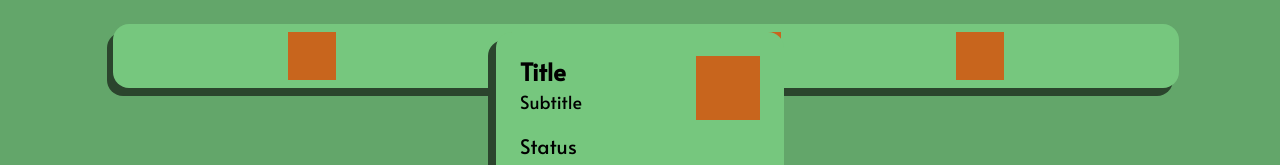
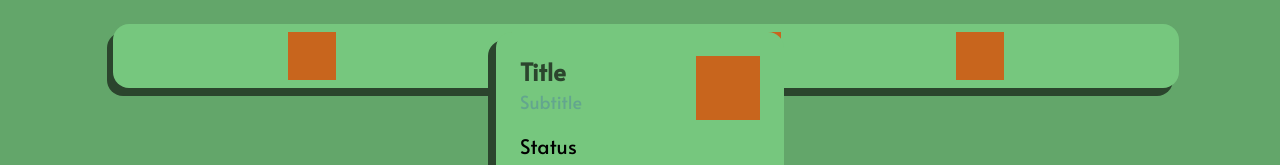
Before and after one commit to dompetriella/dompetriella-react, a React (Vite) app: page / in a window 1280 px wide. Shown: the top 165 px of the page. Built offline with nearby package versions, Linux system fonts and the light colour scheme.

Commit message:
need to add text colors

```diff
--- a/src/components/projects/components/ProjectItem.tsx
+++ b/src/components/projects/components/ProjectItem.tsx
@@ -12,7 +12,10 @@ export function ProjectItem() {
     ? AppColors.darkGreenAuxilary
     : AppColors.black;
 
-  return (
+    const headingTextColor = lightModeState ? AppColors.darkGreenAuxilary : AppColors.white
+    const subheadingTextColor = lightModeState ? AppColors.blueGreenTertiary : AppColors.lightBlackSecondary
+
+    return (
     <div className="relative m-8">
       <div
         style={{ backgroundColor: itemBackgroundColor, zIndex: 1 }}
@@ -21,8 +24,8 @@ export function ProjectItem() {
         <section className="flex flex-col">
           <div className="flex justify-between">
             <div className="flex flex-col pb-4">
-              <h1 className="text-2xl font-bold">Title</h1>
-              <h3 className="text-lg">Subtitle</h3>
+              <h1 style={{ color: headingTextColor}} className="text-2xl font-bold">Title</h1>
+              <h3 style={{ color: subheadingTextColor}} className="text-lg">Subtitle</h3>
             </div>
             <div className="h-16 w-16 ml-4 bg-orangeHighlight"></div>
           </div>
```
